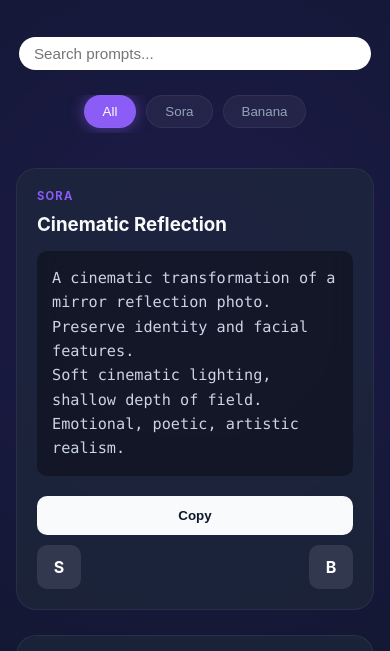
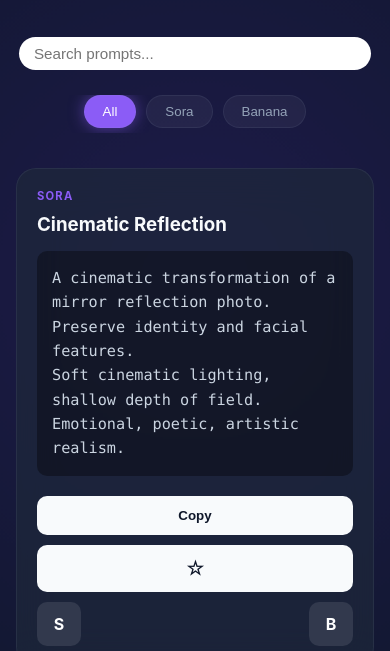
Before and after one commit to pro-haitham/Prompt, a plain HTML site: page Index.html in a window 390 px wide. Shown: the part 142-793 px from the top of the page. Drawn offline with Linux system fonts and the light colour scheme.

Commit message:
Add files via upload

```diff
--- a/Index.html
+++ b/Index.html
@@ -80,13 +80,17 @@ h1{font-size:3rem;font-weight:800;background:linear-gradient(135deg,#fff,#94a3b8
 .card h3{margin:0 0 15px;}
 .prompt-box{background:rgba(0,0,0,.35);padding:15px;border-radius:10px;font-family:Consolas,monospace;font-size:.9rem;line-height:1.6;color:#cbd5e1;white-space:pre-wrap;flex-grow:1;margin-bottom:20px;}
 
-.action-bar{display:flex;gap:10px;flex-wrap:wrap;}
-.btn-copy{flex:2;border:none;background:var(--text-main);color:var(--bg-dark);border-radius:10px;font-weight:700;cursor:pointer;padding:12px;}
+.action-bar{display:flex;gap:10px;flex-wrap:wrap;align-items:center;}
+.btn-copy{flex:2;border:none;background:var(--text-main);color:var(--bg-dark);border-radius:10px;font-weight:700;cursor:pointer;padding:12px;transition:transform .2s;}
 .btn-copy:hover{background:var(--accent);color:#fff;}
+.btn-copy:active{transform:scale(0.95);}
 .link-group{display:flex;gap:8px;}
 .btn-link{width:44px;height:44px;display:grid;place-items:center;border-radius:10px;background:rgba(255,255,255,.1);color:#fff;text-decoration:none;font-weight:700;}
 .btn-link.banana:hover{background:var(--brand-banana);color:#000;}
 .btn-link.sora:hover{background:#fff;color:#000;}
+
+.favorite-btn{font-size:1.2rem;transition:transform .3s;}
+.favorite-btn.clicked{transform:scale(1.3);}
 
 footer{text-align:center;padding:35px 0;color:var(--text-muted);border-top:1px solid rgba(255,255,255,.05);}
 
@@ -103,7 +107,7 @@ h1{font-size:2.2rem;}
 .grid{grid-template-columns:1fr;}
 .card{padding:20px;}
 .prompt-box{font-size:.95rem;}
-.action-bar{flex-direction:column;}
+.action-bar{flex-direction:column;align-items:stretch;}
 .btn-copy{width:100%;}
 .link-group{justify-content:space-between;}
 }
@@ -140,7 +144,7 @@ Developed by <a href="https://github.com/pro-haitham" target="_blank">@pro-haith
 </div>
 
 <script>
-// -------- PROMPTS --------
+// ---------------- PROMPTS ----------------
 const prompts=[
 {type:"Sora",title:"Cinematic Reflection",content:`A cinematic transformation of a mirror reflection photo.
 Preserve identity and facial features.
@@ -151,40 +155,76 @@ cinematic lighting, soft oil painting texture.
 NEGATIVE PROMPT:
 distorted face, extra eyes, blur, low quality.`}
 ];
-const links={sora:"https://sora.chatgpt.com/",banana:"https://gemini.google.com/"};
+
+const links={ sora:"https://sora.chatgpt.com/", banana:"https://gemini.google.com/" };
 const grid=document.getElementById("grid");
 const toast=document.getElementById("toast");
 const searchBar=document.getElementById("searchBar");
 let currentFilter="all";
 
-// -------- RENDER --------
+// ---------------- FAVORITES ----------------
+function getFavorites(){return JSON.parse(localStorage.getItem("mirrorArtFavorites")||"[]");}
+function toggleFavorite(title){
+    const fav=getFavorites();
+    if(fav.includes(title)){fav.splice(fav.indexOf(title),1);}
+    else {fav.push(title);}
+    localStorage.setItem("mirrorArtFavorites",JSON.stringify(fav));
+}
+
+// ---------------- RENDER ----------------
 function render(){
     const searchValue=searchBar.value.toLowerCase();
+    const favorites=getFavorites();
     grid.innerHTML="";
     prompts
-    .filter(p=>(currentFilter==="all"||p.type===currentFilter)&&(p.title.toLowerCase().includes(searchValue)||p.content.toLowerCase().includes(searchValue)))
+    .filter(p=>{
+        let passesFilter=(currentFilter==="all"||p.type===currentFilter||(currentFilter==="favorites"&&favorites.includes(p.title)));
+        let passesSearch=p.title.toLowerCase().includes(searchValue)||p.content.toLowerCase().includes(searchValue);
+        return passesFilter&&passesSearch;
+    })
     .forEach(p=>{
         const card=document.createElement("div");
         card.className="card";
         card.innerHTML=`<div class="tag">${p.type}</div><h3>${p.title}</h3><div class="prompt-box">${p.content}</div>`;
-        const actionBar=document.createElement("div");actionBar.className="action-bar";
-        const copyBtn=document.createElement("button");copyBtn.className="btn-copy";copyBtn.textContent="Copy";
+
+        const actionBar=document.createElement("div"); actionBar.className="action-bar";
+
+        // COPY BUTTON
+        const copyBtn=document.createElement("button");
+        copyBtn.className="btn-copy"; copyBtn.textContent="Copy";
         copyBtn.addEventListener("click",()=>copyPrompt(p.content));
-        const linkGroup=document.createElement("div");linkGroup.className="link-group";
+
+        // FAVORITE BUTTON
+        const favBtn=document.createElement("button");
+        favBtn.className="btn-copy favorite-btn";
+        favBtn.textContent=favorites.includes(p.title)?"★":"☆";
+        favBtn.title="Toggle Favorite";
+        favBtn.addEventListener("click",()=>{
+            favBtn.classList.add("clicked");
+            setTimeout(()=>favBtn.classList.remove("clicked"),300);
+            toggleFavorite(p.title);
+            render();
+        });
+
+        // LINK BUTTONS
+        const linkGroup=document.createElement("div"); linkGroup.className="link-group";
         linkGroup.innerHTML=`<a class="btn-link sora" href="${links.sora}" target="_blank">S</a>
         <a class="btn-link banana" href="${links.banana}" target="_blank">B</a>`;
-        actionBar.append(copyBtn,linkGroup);card.append(actionBar);grid.append(card);
+
+        actionBar.append(copyBtn,favBtn,linkGroup);
+        card.append(actionBar);
+        grid.append(card);
     });
 }
 
-// -------- COPY --------
+// ---------------- COPY ----------------
 function copyPrompt(text){
     navigator.clipboard.writeText(text);
     toast.classList.add("show");
     setTimeout(()=>toast.classList.remove("show"),2000);
 }
 
-// -------- FILTER --------
+// ---------------- FILTER ----------------
 document.querySelectorAll(".filter-btn").forEach(btn=>{
     btn.addEventListener("click",()=>{
         document.querySelector(".filter-btn.active").classList.remove("active");
@@ -194,10 +234,10 @@ document.querySelectorAll(".filter-btn").forEach(btn=>{
     });
 });
 
-// -------- SEARCH --------
+// ---------------- SEARCH ----------------
 searchBar.addEventListener("input",()=>render());
 
-// -------- INSTALL PROMPT --------
+// ---------------- INSTALL PROMPT ----------------
 let deferredPrompt;
 const installPromptDiv=document.getElementById("installPrompt");
 const btnInstall=document.getElementById("btnInstall");
@@ -214,7 +254,7 @@ btnInstall.addEventListener("click",async()=>{
     }
 });
 
-// -------- SERVICE WORKER --------
+// ---------------- SERVICE WORKER ----------------
 if("serviceWorker" in navigator){
     window.addEventListener("load",()=>{
         navigator.serviceWorker.register("./sw.js")
```
